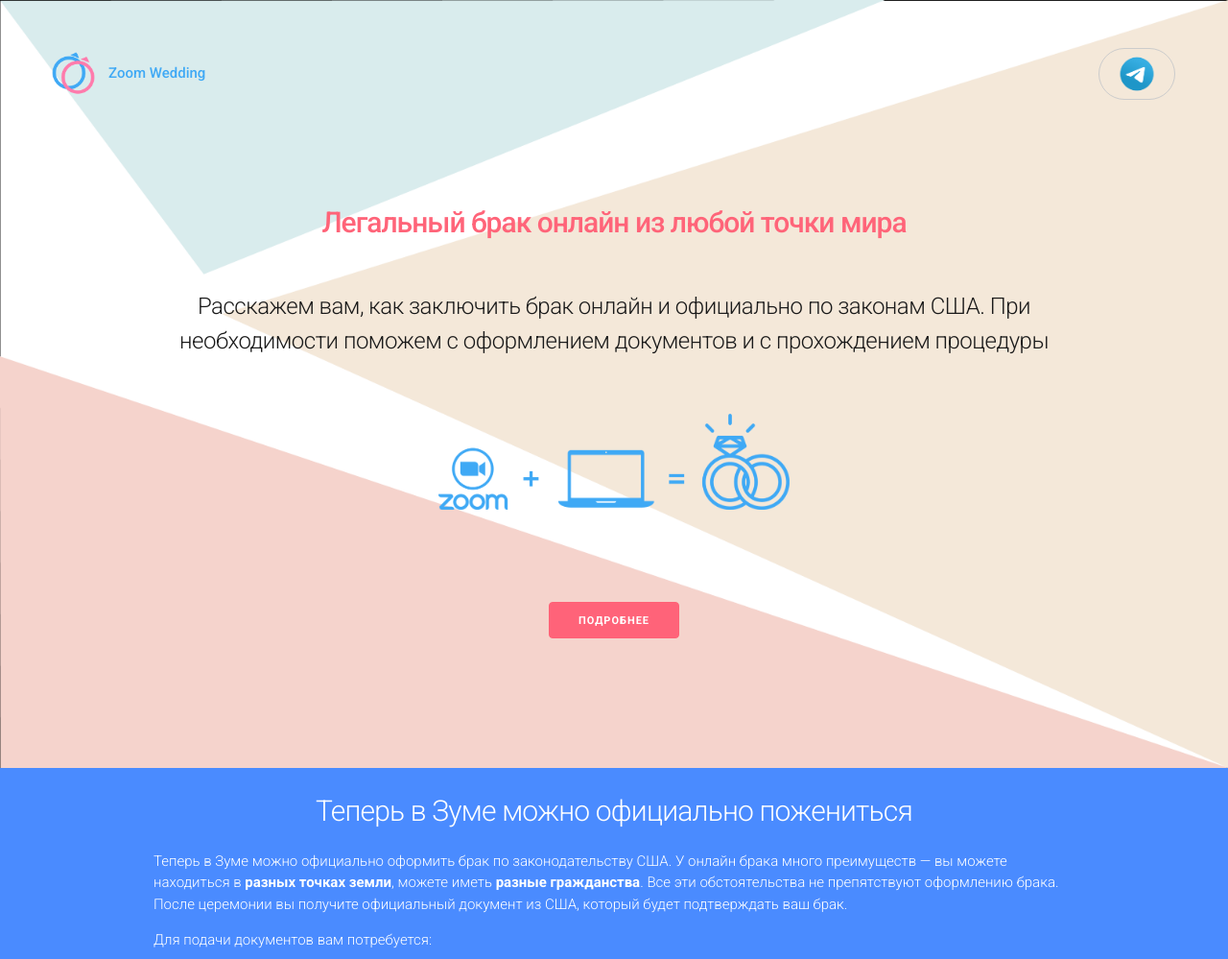
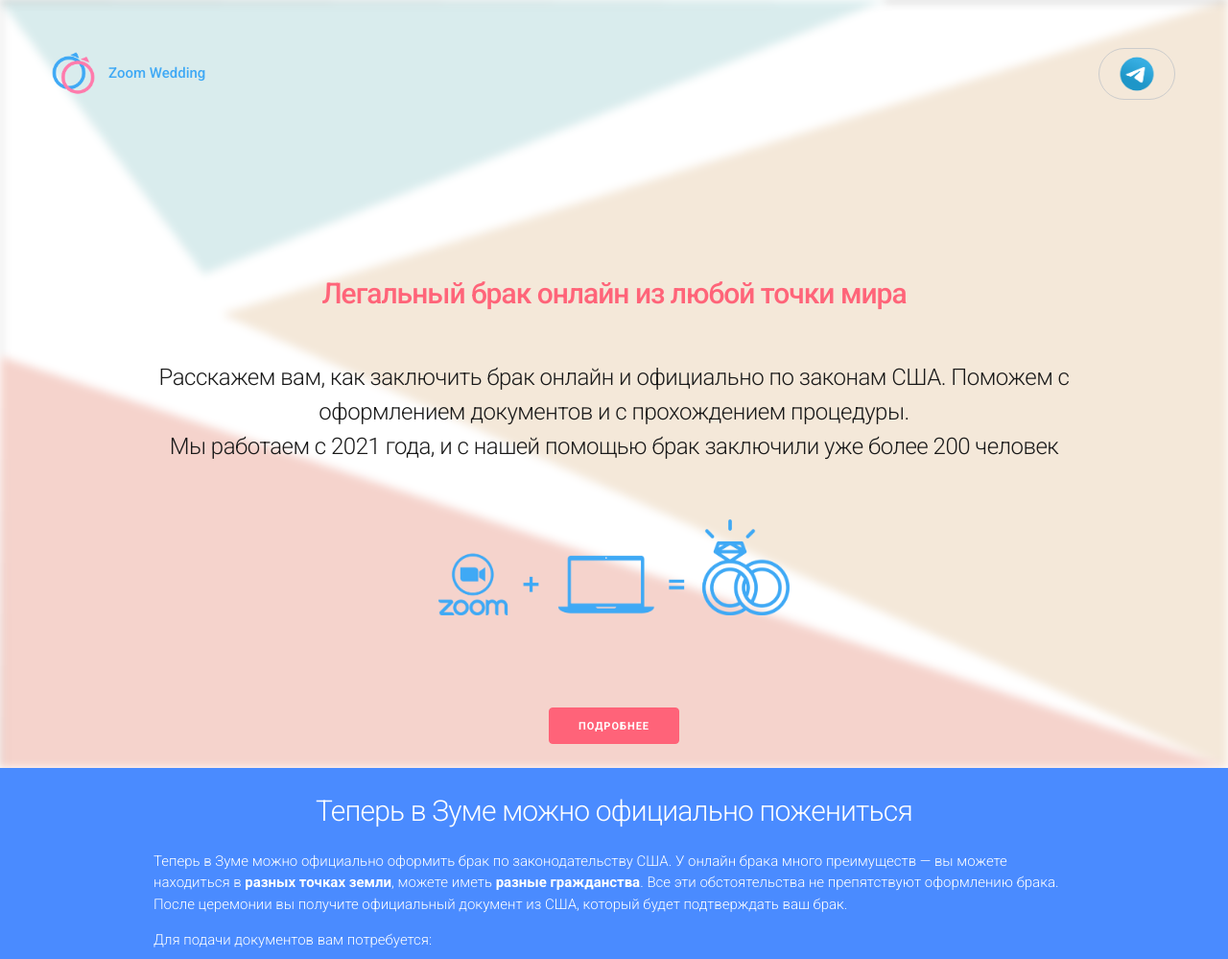
Before and after one commit to zoomwedding/zoomwedding.github.io, a PHP site: page / in a window 1280 px wide. Shown: the top 999 px of the page at 96% size. Run offline with PHP 8.4, Linux system fonts and the light colour scheme; some libraries are stand-ins or nearby versions.

Commit message:
2023 updates

```diff
--- a/css/custom.css
+++ b/css/custom.css
@@ -7,20 +7,29 @@ html, body {
 
 /*Pages
 ......................................................................*/
+
 .page-1 {
-	background-image: url(../img/main_background_v2.png);
-	background-clip: border-box;
+    position: relative;
+    font-weight: 300;
+    height: 100vh;
+    width: 100%;
+    overflow: hidden;
+}
+
+.page-1::before {
+    content: "";
+    position: absolute;
+    top: 0;
+    right: 0;
+    bottom: 0;
+    left: 0;
+    background-image: url(../img/main_background_v2.png);
+    background-clip: border-box;
     background-position: center;
     background-repeat: no-repeat;
     background-size: cover;
-	background-color: #ffffff;
-	font-weight: 300;
-	/*padding-top: 50px;*/
-	/*padding-bottom: 4%;*/
-	/*height: 100vh;*/
-	min-height: -webkit-fill-available;
-    width: -moz-available;          /* WebKit-based browsers will ignore this. */
-    width: fill-available;
+    filter: blur(5px);
+    z-index: -1;
 }
 
 .page-1-payment {
@@ -101,7 +110,7 @@ html, body {
 }
 
 .page-3-1 {
-	background-color: #3f51b5;
+	background-color: #5d66a0;
 	font-weight: 300;
 	padding-top: 25px;
 	padding-bottom: 25px;
@@ -164,7 +173,7 @@ html, body {
 	text-align: center;
 	color: #ff6479;
 	font-weight: 500;
-	padding-top: 70px;
+	padding-top: 15%;
 	padding-bottom: 30px;
 }
 
--- a/index.html
+++ b/index.html
@@ -42,14 +42,7 @@
 
 <body>
 
-<!-- 	<div id="overlay">
-		<center>
-			<p id="overlay-text">Вам исполнилось 18 лет?</p>
-			<input type="button" id="ofAge" class="agebutton" value="ДА" />
-		</center>
-	</div> -->
-
-	<div class="page-1">
+	<div style="height: 100vh;" class="page-1">
 		<header class="logo_desktop">
 			<a href="index.html"><img class="utilite-full logo-size" src="img/team_logo.png"></a>
 			<a href="index.html" class="logo-text link-dec"><p class="logo-p">Zoom Wedding</p></a>
@@ -68,8 +61,7 @@
 				<h1 class="main-tit"> Легальный брак онлайн из любой точки мира</h1>
 			</div>
 			<div class="row">
-				<h3 class="main-subtit">Расскажем вам, как заключить брак онлайн и официально по законам США. При необходимости поможем с оформлением документов и с прохождением процедуры</h3>
-				<!-- <p class="disk"> <small>Информация на сайте предназначена для лиц старше 18 лет</small></p> -->
+				<h3 class="main-subtit">Расскажем вам, как заключить брак онлайн и официально по законам США. Поможем с оформлением документов и с прохождением процедуры. <br> Мы работаем с 2021 года, и с нашей помощью брак заключили уже более 200 человек</h3>
 			</div>
 			<div class="row">
 				<img class="utilite-full img-01" src="img/howitworks_blue.png">
@@ -175,9 +167,9 @@
 				<p>
 					Также, брак, заключенный в Юте, вам подходит, если вы планируете использовать свидетельство о браке в:
 					<ul>
-						<li>США</li>
-						<li>страны Евросоюза (Нидерланды, Франция, Чехия, Венгрия и другие)</li>
-						<li>страны, входящие в Гаагскую конвенцию (о признании документов друг друга)</li>
+						<li>США, Великобритания, Аргентина, Израиль, Швейцария, Украина, Китай, Россия, Филиппины</li>
+						<li>страны Евросоюза (Нидерланды, Франция, Чехия, Венгрия, Испания и другие)</li>
+						<li>другие страны, входящие в Гаагскую конвенцию (о признании документов друг друга)</li>
 					</ul>
 				</p>
 			</div>
@@ -198,7 +190,7 @@
 					<p>
 						Брак онлайн, заключенный в Юте, вам <b>не подходит</b>, если вы планируете использовать свидетельство в стране, которая:
 						<ul>
-							<li>не входит в <b>Гаагскую конвенцию об апостиле 1961 года</b> (например, материковый Китай, Алжир)</li>
+							<li>не входит в <b>Гаагскую конвенцию об апостиле 1961 года</b> (например, Алжир)</li>
 							<li>не признает браки, заключенные без физического присутствия супругов (например, Канада, Германия)</li>
 						</ul>
 					</p>
@@ -301,7 +293,7 @@
 					<p>Итого: $335</p>
 
 					<div class="row item-center">
-						<p>Вы можете рассчитать стоимость услуг для самостоятельной подачи или с сопровождением команды ZoomWedding в нашем калькуляторе:</p>
+						<p><b>Вы можете рассчитать стоимость услуг с сопровождением команды ZoomWedding в нашем калькуляторе:</b></p>
 					</div>
 					<div class="row item-center">
 						<a class="sup-button button button-primary" href="calculator.html" target="_blank">Калькулятор</a>
@@ -315,7 +307,7 @@
 					<br>
 					<p><b>Цена заказа:</b> за каждый заказ любого числа экземпляров с вас возьмут пошлину $15.</p>
 					<p><b>Цена доставки по почте:</b></p>
-					<li>Доставка по всему миру: от $50 до $110 в зависимости от страны</li>
+					<li>Доставка по всему миру: от $50 в зависимости от страны</li>
 					<li>Обычная доставка по США: от бесплатно до $20 в зависимости от срочности</li>
 				</div>
 			</div>
@@ -333,13 +325,12 @@
 
 			<div class="row">
 				<div class="twelve col">
-					<p>Вряд ли вы найдёте, где можно оформить брак быстрее. В нашем случае от заполнения до самой церемонии прошло <b>всего 3 дня</b>, и это включая два выходных дня. В четверг подали документы, в понедельник уже поженились.</p>
 					<p><b>Подача документов и запись на церемонию</b></p>
-					<p>В общем случае, на подачу заявления нужно порядка получаса. Дальше можно записаться на любой доступный слот для самой церемонии. Пока что ажиотажного спроса на церемонии нет, поэтому можно записаться хоть на следующий день (если он не выходной конечно), или через день.</p>
+					<p>В общем случае, на подачу заявления нужно порядка получаса. Дальше можно записаться на любой доступный слот для самой церемонии. Обычно свободные слоты на церемонию доступны в течение двух недель, иногда можно записаться на следующий день (если он не выходной в США).</p>
 					<p><b>Церемония</b></p>
 					<p>Церемония проводится по Зуму, занимает порядка получаса во время, выбранное вами (в рабочие часы офиса по штату Юта, поэтому по Москве получается поздним вечером)</p>
 					<p><b>Получение бумажных сертификатов по почте</b></p>
-					<p>Это самый долгий этап. Оформление документов в офисе достаточно быстрое (несколько дней), проставление апостиля тоже занимает не больше недели. Срок по факту определяется скоростью работы почты. Может занимать до нескольких недель, в зависимости от вашего положения на карте.</p>
+					<p>Это самый долгий этап. Оформление документов в офисе достаточно быстрое (несколько дней), проставление апостиля занимает около 2 недель. Доставка в Россию, Украину и Беларусь занимает до 2 месяцев, в другие страны - от 2 недель до месяца.</p>
 				</div>
 			</div>
 
@@ -356,12 +347,14 @@
 
 			<div class="row">
 				<div class="twelve col">
-					<p>Если вы никогда не были до этого в браке, то вам понадобятся только два ваших действующих загранпаспорта и два ваших селфи-фото. Собственно, это всё. Никакие справки из ЗАГСа, свидетельства о рождении, апостили, нотариальные заявления о брачной правомочности и т.д. просто не нужны.</p>
+					<p>Если вы никогда не были до этого в браке или предыдущий брак был расторжен больше 2 месяцев назад, то вам понадобятся только два ваших действующих загранпаспорта и два ваших селфи-фото. Никакие справки из ЗАГСа, свидетельства о рождении, апостили, нотариальные заявления о брачной правомочности и т.д. просто не нужны.</p>
 					<li class="middle-w-text">два загранпаспорта партнеров</li>
 					<li class="middle-w-text">два селфи-фото</li>
 					<br>
-					<p>Вместо кипы документов вам понадобятся два свидетеля. Они должны быть совершеннолетними, и знать вас достаточно хорошо, чтобы подтвердить на церемонии, что вы искренне и добровольно хотите пожениться.</p>
+					<p>Также вам понадобятся два свидетеля. Они должны быть совершеннолетними, и знать вас достаточно хорошо, чтобы подтвердить на церемонии, что вы искренне и добровольно хотите пожениться.</p>
 					<li class="middle-w-text">по 1 свидетелю с каждой стороны</li>
+					<br>
+					<p>* Если ваш предыдущий брак был расторжен меньше 2 месяцев назад, то заключить онлайн брак не получится.</p>
 				</div>
 			</div>
 
@@ -377,7 +370,7 @@
 			</div>
 			<div class="row">
 				<p>
-					Всю последовательность действий вы можете выполнить сами, согласно инструкции на сайте. Мы понимаем, что не у всех есть на это время, поэтому мы можем предложить вам нашу услугу сопровождения и сделать всю последовательность за вас. Мы подадим все ваши документы и согласуем с вами дату онлайн-церемонии.
+					Всю последовательность действий вы можете выполнить сами, согласно инструкции на сайте. Мы понимаем, что не у всех есть на это время, поэтому мы можем предложить вам нашу услугу сопровождения и сделать всю последовательность за вас. Мы подадим ваши документы, согласуем и забронируем с вами дату онлайн-церемонии, предоставим переводчика на церемонию и организуем доставку свидетельств в любую страну мира.
 				</p>
 			</div>
 
```
Also changed, not shown: calculator.html (+3 -12 lines), script.js (+0 -64 lines), img/main_background.png (deleted), img/main_background_v3.png (added), 1 other file.
